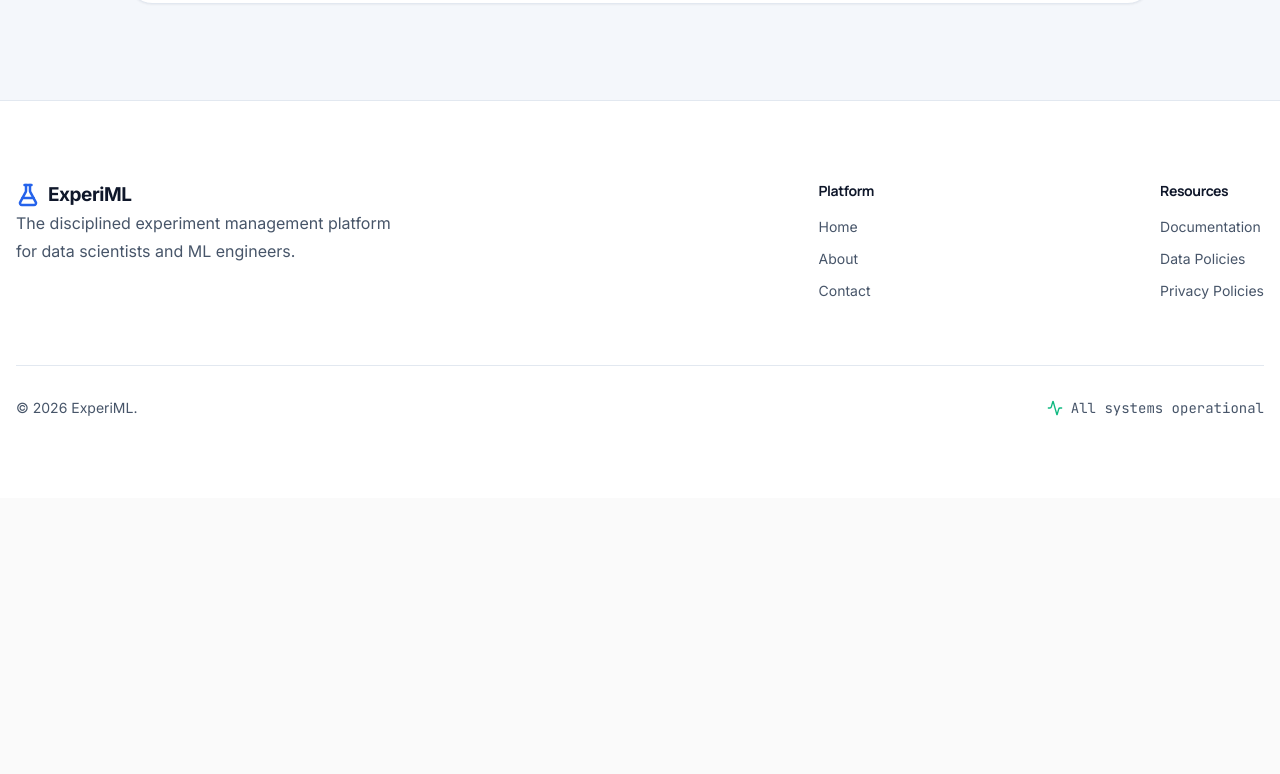
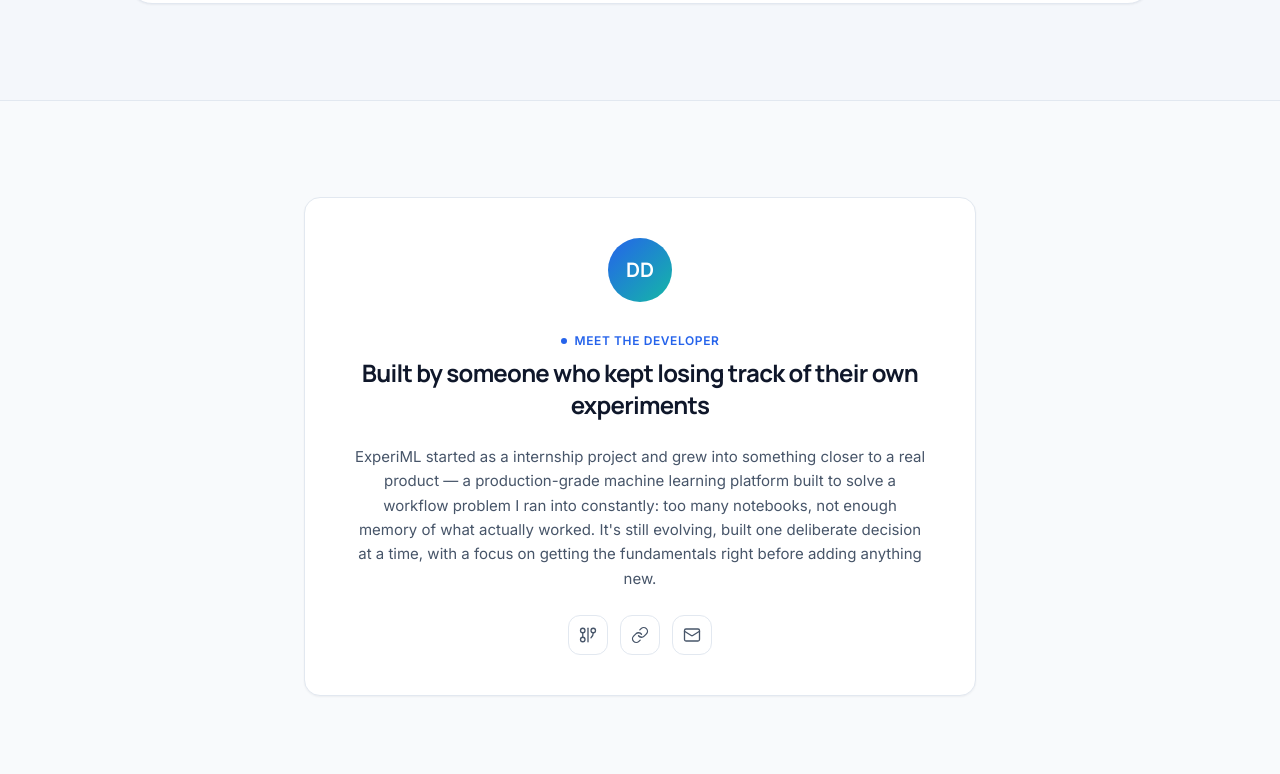
Before and after one commit to Dhairya-Dave-0204/ExperiML, a React (Vite) app in the folder frontend/: page /about in a window 1280 px wide. Shown: the part 5906-6680 px from the top of the page. Before the commit the page ends 6404 px from the top, so only its background shows below. Built offline with nearby package versions, Linux system fonts and the light colour scheme.

Commit message:
Code and connect the meet dev component to about page

```diff
--- a/frontend/src/components/shared/About/MeetDeveloper/MeetDeveloper.jsx
+++ b/frontend/src/components/shared/About/MeetDeveloper/MeetDeveloper.jsx
@@ -1,4 +1,5 @@
 import React from "react";
+import { NavLink } from "react-router-dom";
 import { GitGraph, Link, Mail } from "lucide-react";
 
 function MeetDeveloper() {
@@ -10,7 +11,7 @@ function MeetDeveloper() {
       <div className="container-custom">
         <div className="flex flex-col items-center max-w-2xl gap-6 p-8 mx-auto text-center border shadow-sm rounded-xl border-border bg-surface md:p-10">
           <div className="flex items-center justify-center w-16 h-16 text-xl font-bold text-white rounded-full bg-gradient-two-tone-2 font-heading">
-            EM
+            DD
           </div>
 
           <div>
@@ -24,7 +25,7 @@ function MeetDeveloper() {
           </div>
 
           <p className="max-w-xl text-[15px] leading-relaxed text-text-secondary">
-            ExperiML started as a final-year project and grew into something
+            ExperiML started as a internship project and grew into something
             closer to a real product — a production-grade machine learning
             platform built to solve a workflow problem I ran into constantly:
             too many notebooks, not enough memory of what actually worked. It's
@@ -33,27 +34,27 @@ function MeetDeveloper() {
           </p>
 
           <div className="flex items-center gap-3">
-            <a
-              href="#"
+            <NavLink
+              to="https://github.com/Dhairya-Dave-0204"
               aria-label="GitHub"
               className="flex items-center justify-center w-10 h-10 transition-colors duration-150 border rounded-lg border-border text-text-secondary hover:border-border-hover hover:text-text"
             >
               <GitGraph size={18} strokeWidth={1.75} />
-            </a>
-            <a
-              href="#"
+            </NavLink>
+            <NavLink
+              to="https://github.com/Dhairya-Dave-0204"
               aria-label="LinkedIn"
               className="flex items-center justify-center w-10 h-10 transition-colors duration-150 border rounded-lg border-border text-text-secondary hover:border-border-hover hover:text-text"
             >
               <Link size={18} strokeWidth={1.75} />
-            </a>
-            <a
-              href="#"
+            </NavLink>
+            <NavLink
+              to="dhairyadave.work@gmail.com"
               aria-label="Email"
               className="flex items-center justify-center w-10 h-10 transition-colors duration-150 border rounded-lg border-border text-text-secondary hover:border-border-hover hover:text-text"
             >
               <Mail size={18} strokeWidth={1.75} />
-            </a>
+            </NavLink>
           </div>
         </div>
       </div>
--- a/frontend/src/pages/About/About.jsx
+++ b/frontend/src/pages/About/About.jsx
@@ -8,7 +8,8 @@ import {
   CoreCapabilities,
   WhoCanUse,
   DesignPhilosophy,
-  TechStack
+  TechStack,
+  MeetDeveloper
 } from "@/components/components.index";
 
 function About() {
@@ -22,6 +23,7 @@ function About() {
       <DesignPhilosophy />
       <WhoCanUse />
       <TechStack />
+      <MeetDeveloper />
     </>
   );
 }
```
